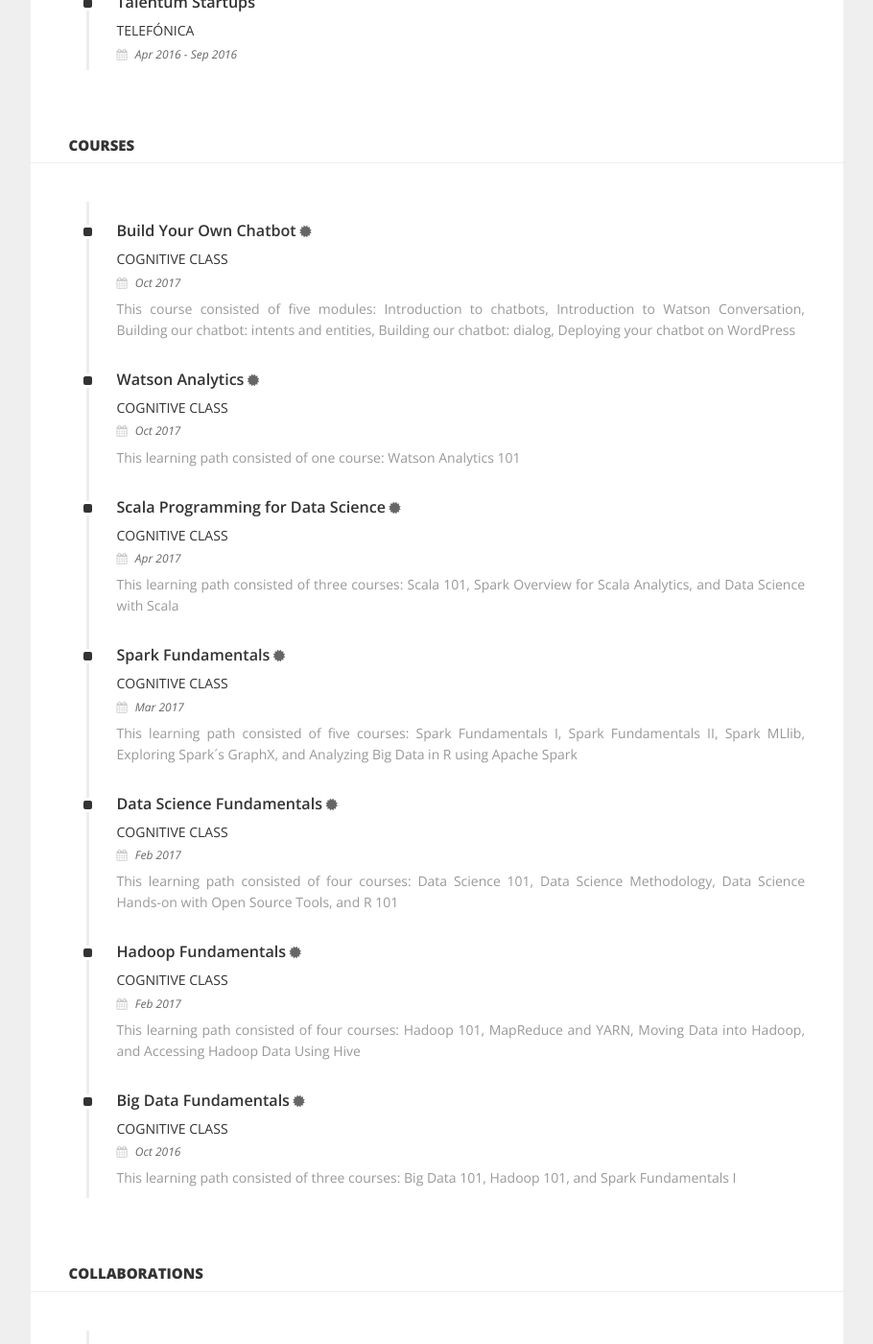
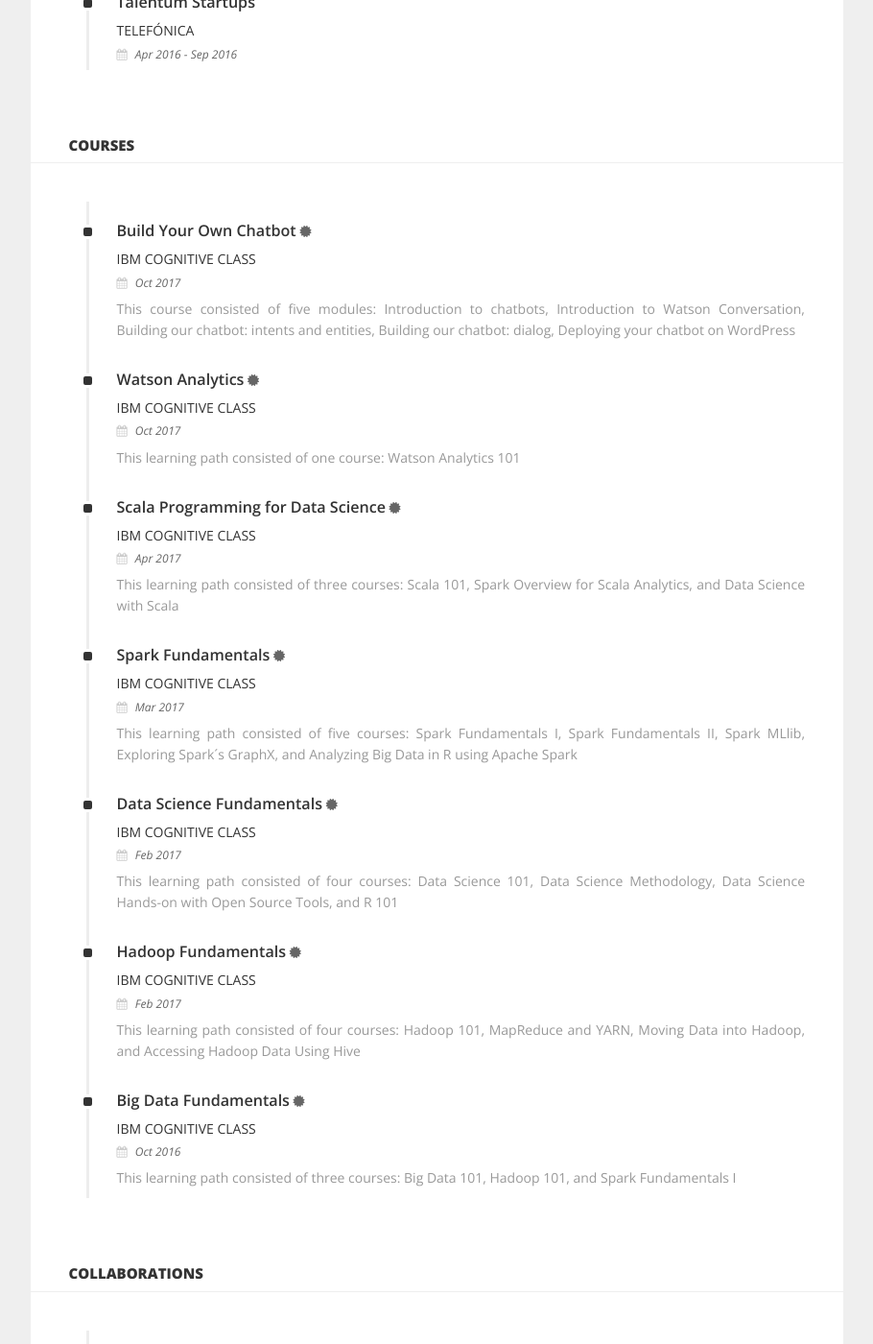
Before and after one commit to rsaladocid/personal-site, a Jekyll site: the page built from education/index.md, in a window 1280 px wide and 1400 px high, scrolled down 761 px. Shown: the whole window at 96% size, without its empty margins (331-1241 px from the left). Built offline with Jekyll 4.4.1, drawn with Linux system fonts in a browser that asks for light colours.

Commit message:
Update courses.yml

```diff
--- a/_data/courses.yml
+++ b/_data/courses.yml
@@ -1,41 +1,41 @@
 - title: Build Your Own Chatbot
-  institution: Cognitive Class
+  institution: IBM Cognitive Class
   date: Oct 2017
   description: "This course consisted of five modules: Introduction to chatbots, Introduction to Watson Conversation, Building our chatbot: intents and entities, Building our chatbot: dialog, Deploying your chatbot on WordPress"
   cert: https://www.youracclaim.com/badges/d7fd8fbb-1498-4c40-bfaf-f84165ac8a17/public_url
 
 - title: Watson Analytics
-  institution: Cognitive Class
+  institution: IBM Cognitive Class
   date: Oct 2017
   description: "This learning path consisted of one course: Watson Analytics 101"
   cert: https://www.youracclaim.com/badges/aa39285d-f0bc-4daa-a7a7-15bca0c145c3/public_url
 
 - title: Scala Programming for Data Science
-  institution: Cognitive Class
+  institution: IBM Cognitive Class
   date: Apr 2017
   description: "This learning path consisted of three courses: Scala 101, Spark Overview for Scala Analytics, and Data Science with Scala"
   cert: https://www.youracclaim.com/badges/7889cf8f-2c21-4c1c-b378-c5866a7d1c64/public_url
 
 - title: Spark Fundamentals
-  institution: Cognitive Class
+  institution: IBM Cognitive Class
   date: Mar 2017
   description: "This learning path consisted of five courses: Spark Fundamentals I, Spark Fundamentals II, Spark MLlib, Exploring Spark´s GraphX, and Analyzing Big Data in R using Apache Spark"
   cert: https://www.youracclaim.com/badges/b181633b-f81b-4060-8235-43ede20d3f28/public_url
 
 - title: Data Science Fundamentals
-  institution: Cognitive Class
+  institution: IBM Cognitive Class
   date: Feb 2017
   description: "This learning path consisted of four courses: Data Science 101, Data Science Methodology, Data Science Hands-on with Open Source Tools, and R 101"
   cert: https://www.youracclaim.com/badges/fa599d4a-0a81-4fb0-b8af-c8c5c1e3912a/public_url
 
 - title: Hadoop Fundamentals
-  institution: Cognitive Class
+  institution: IBM Cognitive Class
   date: Feb 2017
   description: "This learning path consisted of four courses: Hadoop 101, MapReduce and YARN, Moving Data into Hadoop, and Accessing Hadoop Data Using Hive"
   cert: https://www.youracclaim.com/badges/adae0805-d498-410a-bbb8-b78a17ba54ff/public_url
 
 - title: Big Data Fundamentals
-  institution: Cognitive Class
+  institution: IBM Cognitive Class
   date: Oct 2016
   description: "This learning path consisted of three courses: Big Data 101, Hadoop 101, and Spark Fundamentals I"
   cert: https://www.youracclaim.com/badges/285c3d82-d619-44b5-9f7e-c4c5d2938364/public_url
```
